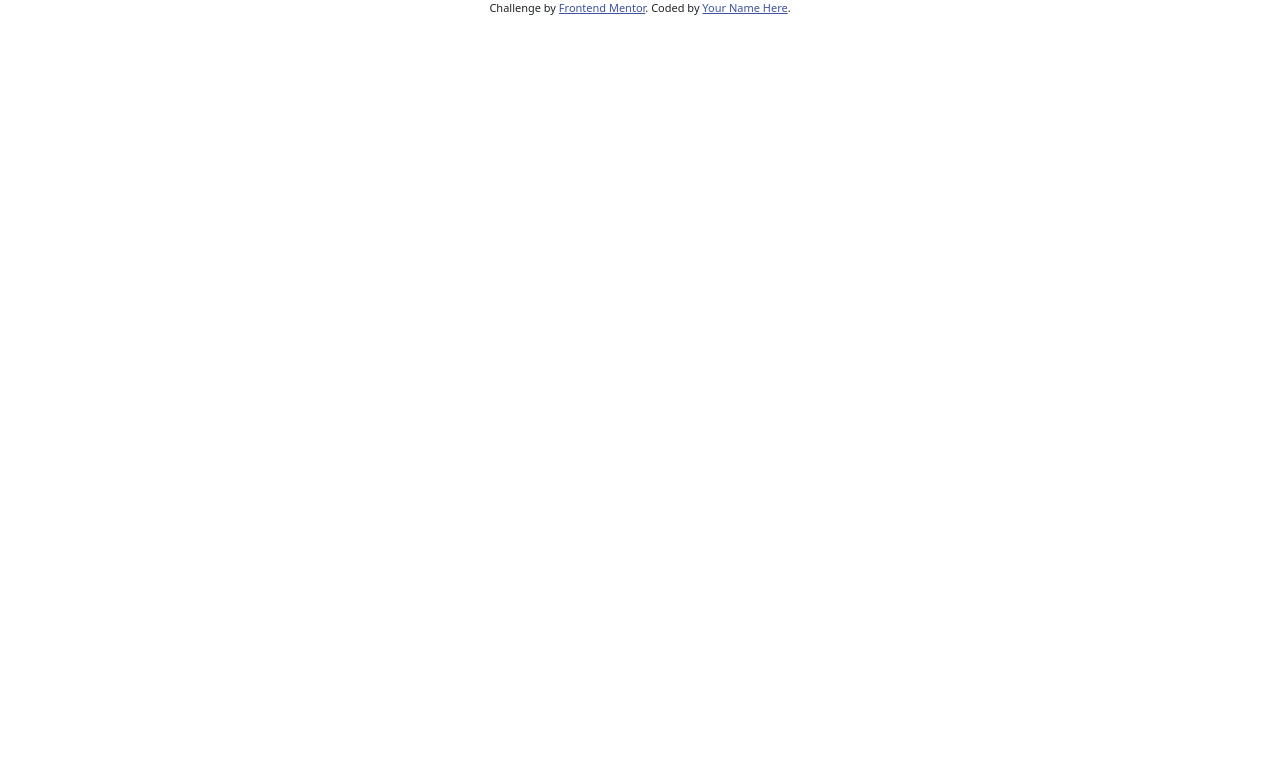
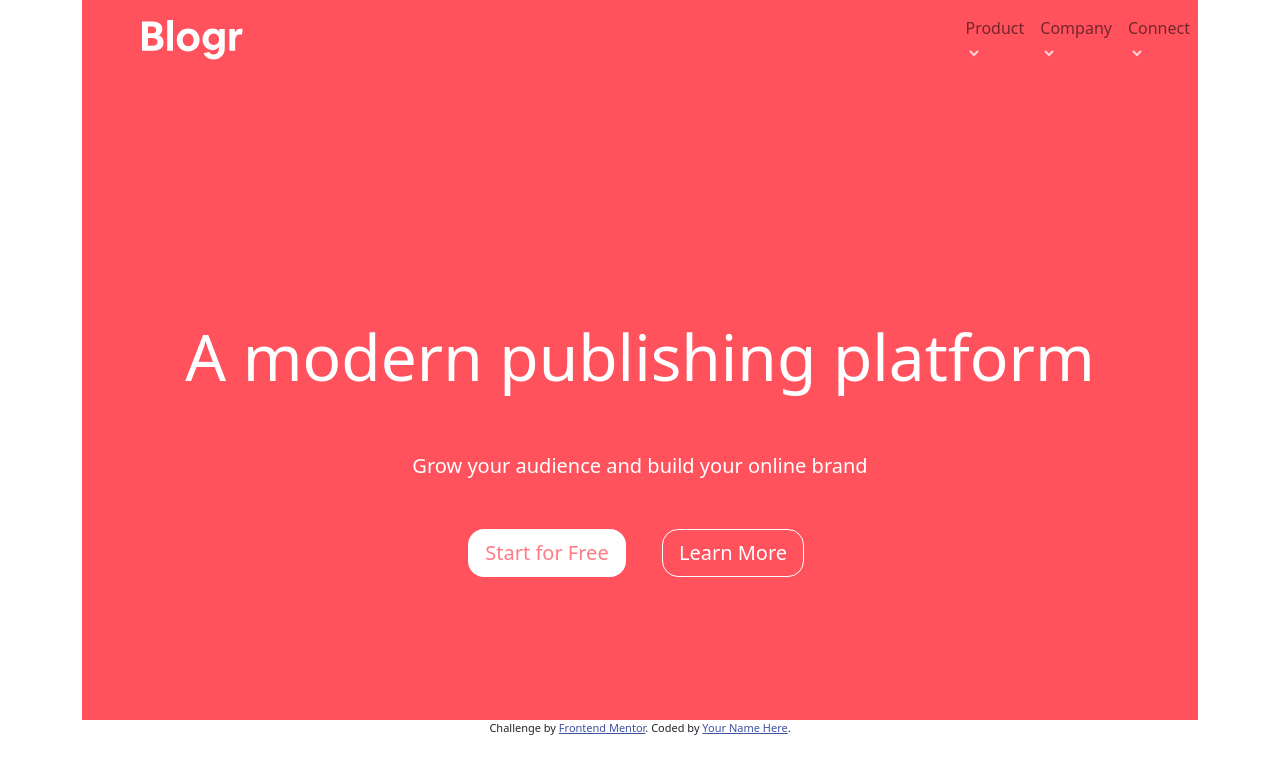
Before and after one commit to Abiala705/Blogr-Landing-page, a website: page index.html in a window 1280 px wide. Drawn offline with nearby package versions, Linux system fonts and the light colour scheme.

Commit message:
Added new files

```diff
--- /dev/null
+++ b/css/style.css
@@ -0,0 +1,42 @@
+body {
+  /* background-color: hsl(207, 13%, 34%); */
+}
+
+#intro {
+  background-color: hsl(356, 100%, 66%);
+  height: 80vh;
+  display: flex;
+  justify-content: center;
+  align-content: center;
+  color: hsl(0, 0%, 100%);
+}
+
+nav {
+  background-color: hsl(356, 100%, 66%);
+}
+
+/* Intro buttons style */
+.btn-start {
+  color: hsl(355, 100%, 74%);
+  background-color: hsl(0, 0%, 100%);
+}
+
+.btn-start:hover {
+  color: hsl(0, 0%, 100%);
+  background-color: hsl(355, 100%, 74%);
+  border: none;
+}
+
+.btn-learn {
+  background-color: hsl(356, 100%, 66%);
+  color: hsl(0, 0%, 100%);
+  border: 1px solid hsl(0, 0%, 100%);
+}
+
+.btn-learn:hover {
+  color: hsl(355, 100%, 74%);
+  background-color: hsl(0, 0%, 100%);
+}
+.btn {
+  border-radius: 16px;
+}
--- a/index.html
+++ b/index.html
@@ -31,8 +31,81 @@
       integrity="sha384-gH2yIJqKdNHPEq0n4Mqa/HGKIhSkIHeL5AyhkYV8i59U5AR6csBvApHHNl/vI1Bx"
       crossorigin="anonymous"
     />
+    <link rel="stylesheet" href="/css/style.css" />
   </head>
-  <body>
+  <body class="container">
+    <!-- Navigation bar -->
+    <nav class="navbar navbar-expand-md navbar-light">
+      <div class="container-xxl">
+        <a href="#intro" class="navbar-brand ms-5">
+          <img src="/images/logo.svg" alt="logo" class="img-fluid" />
+        </a>
+        <!-- Toggle button for mobile nav -->
+        <button
+          class="navbar-toggler"
+          type="button"
+          data-bs-toggle="collapse"
+          data-bs-target="#main-nav"
+          aria-controls="main-nav"
+          aria-expanded="false"
+          aria-label="Toggle navigation"
+        >
+          <span class="navbar-toggler-icon"></span>
+        </button>
+      </div>
+
+      <div class="collapse navbar-collapse" id="main-nav ms-auto-lg">
+        <ul class="navbar-nav g-3">
+          <li class="nav-item">
+            <a href="#product" class="nav-link">
+              <span>Product</span
+              ><img
+                src="/images/icon-arrow-light.svg"
+                alt="arrow-light"
+                class="ms-1"
+            /></a>
+          </li>
+          <li class="nav-item">
+            <a href="#company" class="nav-link"
+              ><span>Company</span>
+              <img
+                src="/images/icon-arrow-light.svg"
+                alt="arrow-light"
+                class="ms-1"
+            /></a>
+          </li>
+          <li class="nav-item">
+            <a href="#connect" class="nav-link"
+              ><span>Connect</span>
+              <img
+                src="/images/icon-arrow-light.svg"
+                alt="arrow-light"
+                class="ms-1"
+            /></a>
+          </li>
+        </ul>
+      </div>
+    </nav>
+
+    <!-- Intro section -->
+    <section id="intro">
+      <div
+        class="container-lg text-center align-content-center justify-content-center"
+      >
+        <h1 class="display-3 py-5 mt-5">A modern publishing platform</h1>
+        <p class="lead">Grow your audience and build your online brand</p>
+        <div class="row justify-content-center align-content-center mt-5">
+          <div class="col-2">
+            <button type="button" class="btn btn-start btn-lg">
+              Start for Free
+            </button>
+          </div>
+          <div class="col-2">
+            <button class="btn btn-learn btn-lg">Learn More</button>
+          </div>
+        </div>
+      </div>
+    </section>
     <script
       src="https://cdn.jsdelivr.net/npm/bootstrap@5.2.0/dist/js/bootstrap.bundle.min.js"
       integrity="sha384-A3rJD856KowSb7dwlZdYEkO39Gagi7vIsF0jrRAoQmDKKtQBHUuLZ9AsSv4jD4Xa"
```
Also changed, not shown: content.md (+1 -3 lines), sass/main.scss (+34 -3 lines), css/main.min.css (added), 1 other file.
